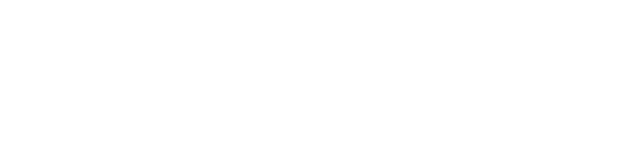
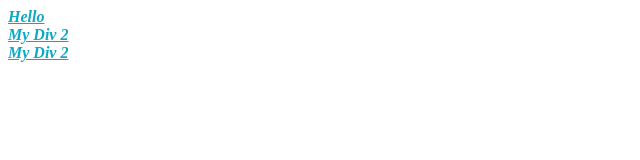
Before and after one commit to jackie-sasc/jackie-tic-tac-toe, a website: page index.html in a window 1280 px wide. Shown: the whole page, without its empty margins (0-640 px from the left). Drawn offline with Linux system fonts and the light colour scheme.

Commit message:
2 files modified

```diff
--- a/index.html
+++ b/index.html
@@ -1 +1,18 @@
-<div id="app"></div>
+<style type="text/css">
+	body {
+		color: rgb(12, 169, 196);
+		font-style: italic;
+		font-weight: bold;
+		text-decoration: underline;
+	}
+</style>
+Hello
+<div id="myDiv">
+
+</div>
+<div id=:"myDiv">
+	My Div 2
+</div>
+<div id="myDiv2">
+	My Div 2
+</div>
```
Also changed, not shown: index.ts (+1 -6 lines).
